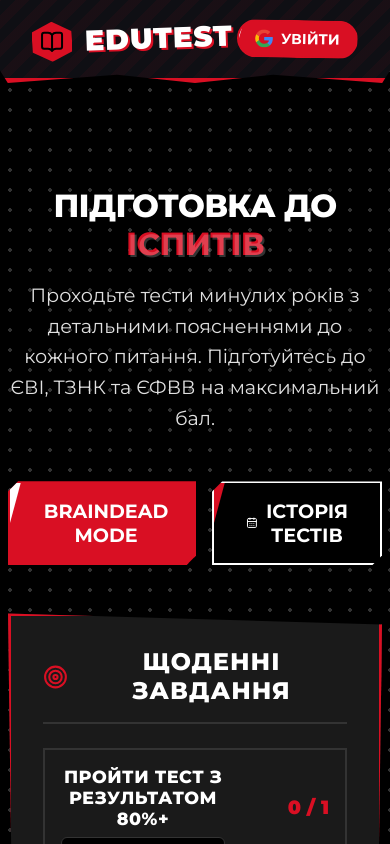
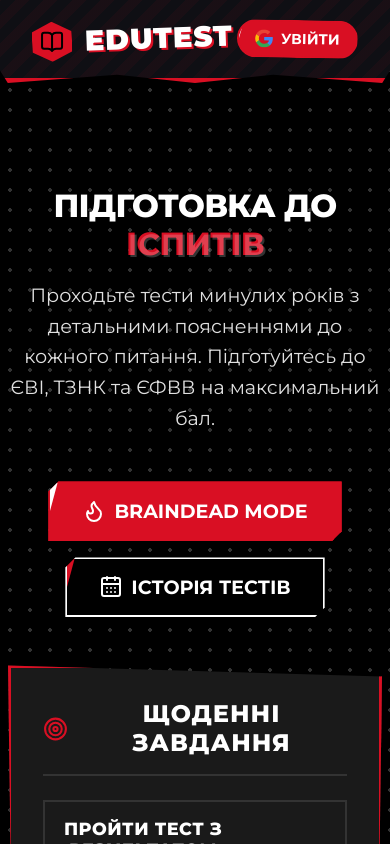
Before and after one commit to Ariandell/chridk, a React (Vite) app: page /#/ in a window 390 px wide. Shown: the top 844 px of the page. Built offline with nearby package versions, Linux system fonts and the light colour scheme; no server answers.

Commit message:
Fix mobile layout overflow and replace sync text with spinner

```diff
--- a/src/components/UserMenu.jsx
+++ b/src/components/UserMenu.jsx
@@ -54,15 +54,15 @@
 
   if (user) {
     return (
-      <div style={{ display: 'flex', alignItems: 'center', gap: '1rem' }}>
-        {isSyncing && <span style={{ fontSize: '0.8rem', color: 'var(--text-muted)' }}>Синхронізація...</span>}
+      <div className="user-menu-wrapper" style={{ display: 'flex', alignItems: 'center', gap: '0.8rem' }}>
+        {isSyncing && <div style={{ width: '14px', height: '14px', border: '2px solid var(--accent-primary)', borderTopColor: 'transparent', borderRadius: '50%', animation: 'spin 1s linear infinite' }} title="Синхронізація..." />}
         <div style={{ display: 'flex', alignItems: 'center', gap: '0.5rem', background: 'var(--bg-secondary)', padding: '0.4rem 0.8rem', borderRadius: '20px', border: '1px solid var(--border-color)' }}>
           {user.photoURL ? (
             <img src={user.photoURL} alt="Avatar" style={{ width: '24px', height: '24px', borderRadius: '50%' }} />
           ) : (
             <User size={24} />
           )}
-          <span style={{ fontSize: '0.9rem', fontWeight: 'bold' }}>{user.displayName || user.email.split('@')[0]}</span>
+          <span className="user-name" style={{ fontSize: '0.9rem', fontWeight: 'bold' }}>{user.displayName || user.email.split('@')[0]}</span>
         </div>
         <button onClick={handleLogout} className="btn btn-secondary" style={{ padding: '0.4rem 0.8rem' }} title="Вийти">
           <LogOut size={16} />
--- a/src/pages/Home.jsx
+++ b/src/pages/Home.jsx
@@ -45,7 +45,7 @@
         Підготуйтесь до ЄВІ, ТЗНК та ЄФВВ на максимальний бал.
       </p>
 
-      <div style={{ display: 'flex', gap: '1rem', justifyContent: 'center', marginBottom: '3rem' }}>
+      <div style={{ display: 'flex', flexWrap: 'wrap', gap: '1rem', justifyContent: 'center', marginBottom: '3rem' }}>
         <button className="btn btn-primary" onClick={() => navigate('/braindead')} style={{ padding: '1rem 2rem', fontSize: '1.2rem', background: 'var(--accent-primary)' }}>
           <Flame size={24} /> BRAINDEAD MODE
         </button>
```
